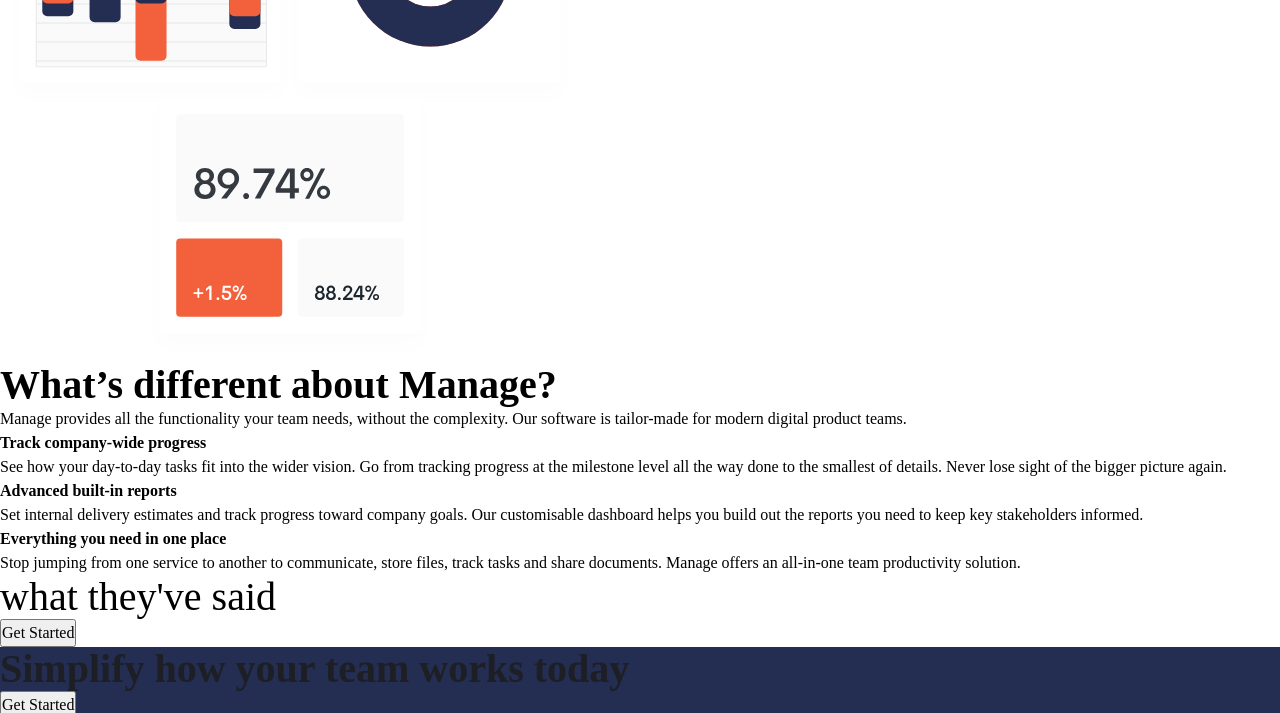
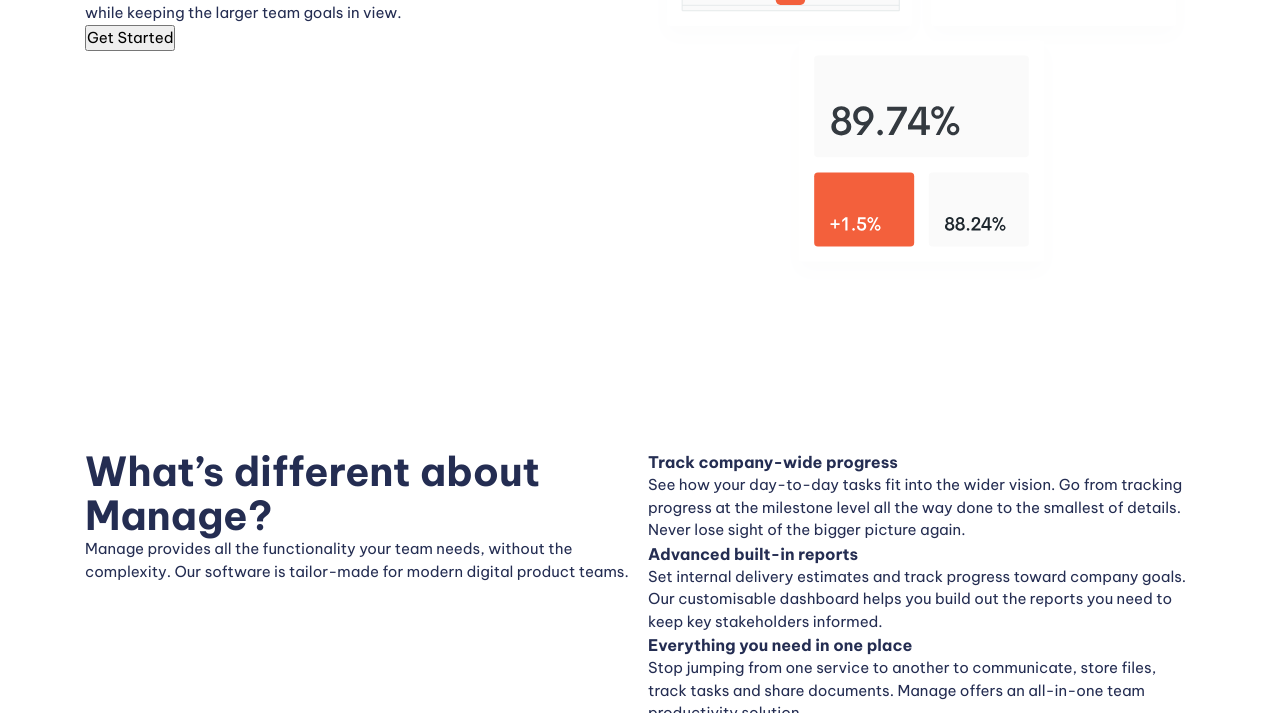
Before and after one commit to ruben-arcos/fem-manage-landing-page, a website built with Vite: page index.html in a window 1280 px wide. Shown: the part 448-1161 px from the top of the page. Built offline with nearby package versions, Linux system fonts and the light colour scheme.

Commit message:
continued styling the project. added new classes to the html file.

```diff
--- a/index.html
+++ b/index.html
@@ -31,7 +31,7 @@
     </header>
 
     <main>
-      <section>
+      <section class="padding-block-900">
         <div class="container">
           <div class="even-columns">
             <div>
@@ -51,7 +51,7 @@
         </div>
       </section>
 
-      <section>
+      <section class="padding-block-900">
         <div class="container">
           <div class="even-columns">
             <div>
@@ -69,14 +69,18 @@
                 <li>
                   <h3 class="fs-600 fw-bold">Track company-wide progress</h3>
                   <p>
-                    See how your day-to-day tasks fit into the wider vision. Go from tracking progress at the milestone level all the way done to the smallest of details. Never lose sight of the bigger picture again.
+                    See how your day-to-day tasks fit into the wider vision. Go
+                    from tracking progress at the milestone level all the way
+                    done to the smallest of details. Never lose sight of the
+                    bigger picture again.
                   </p>
                 </li>
                 <li>
                   <h3 class="fs-600 fw-bold">Advanced built-in reports</h3>
                   <p>
-                    Set internal delivery estimates and track progress toward company goals. Our customisable dashboard
-                    helps you build out the reports you need to keep key stakeholders informed.
+                    Set internal delivery estimates and track progress toward
+                    company goals. Our customisable dashboard helps you build
+                    out the reports you need to keep key stakeholders informed.
                   </p>
                 </li>
                 <li>
@@ -84,7 +88,9 @@
                     Everything you need in one place
                   </h3>
                   <p>
-                    Stop jumping from one service to another to communicate, store files, track tasks and share documents. Manage offers an all-in-one team productivity solution.
+                    Stop jumping from one service to another to communicate,
+                    store files, track tasks and share documents. Manage offers
+                    an all-in-one team productivity solution.
                   </p>
                 </li>
               </ul>
@@ -93,14 +99,14 @@
         </div>
       </section>
 
-      <section class="carousel">
+      <section class="carousel | padding-block-700">
         <h2 class="fs-secondary-heading">what they've said</h2>
         <!-- Carousel here -->
         <button class="button capitalize">get started</button>
       </section>
 
       <!-- cta = call to action -->
-      <section class="cta |  bg-primary-400 text-neutral-100">
+      <section class="cta | bg-accent-400 text-neutral-100 padding-block-700">
         <div class="container">
           <div class="even-columns">
             <div>
@@ -109,16 +115,16 @@
               </p>
             </div>
             <div>
-              <button class="button capitalize" data-type="'inverted">get started</button>
+              <button class="button capitalize" data-type="'inverted">
+                get started
+              </button>
             </div>
           </div>
-
         </div>
       </section>
-
     </main>
 
-    <footer class="bd-neutral-900 text-neutral-100">
+    <footer class="padding-block-700 bg-neutral-900 text-neutral-100">
       <div class="container">
         <div class="even-columns">
           <div>
@@ -146,7 +152,7 @@
           </div>
           <div>
             <form action="">
-        <input type="email">
+              <input type="email" />
               <button class="button capitalize">go</button>
               <p class="capitalize">copyright 2024. All rights reserved</p>
             </form>
--- a/style.css
+++ b/style.css
@@ -4,8 +4,8 @@
 
   --clr-primary-400: hsl(228, 39%, 23%);
 
-  --clr-neutral-100: hsl(227, 12%, 13%);
-  --clr-neutral-900: hsl(0, 0%, 0%);
+  --clr-neutral-900: hsl(232, 12%, 13%);
+  --clr-neutral-100: hsl(0, 0%, 100%);
 
   --ff-primary: "Be Vietnam Pro", sans-serif;
 
@@ -29,6 +29,16 @@
   --fs-secondary-heading: var(--fs-700);
   --fs-nav: var(--fs-500);
   --fs-button: var(--fs-300);
+
+  --size-100: 0.25rem;
+  --size-200: 0.5rem;
+  --size-300: 0.75rem;
+  --size-400: 1rem;
+  --size-500: 1.5rem;
+  --size-600: 2rem;
+  --size-700: 3rem;
+  --size-800: 4rem;
+  --size-900: 5rem;
 }
 
 @media (min-width: 50em) {
@@ -150,9 +160,15 @@
   background-color: var(--clr-neutral-900);
 }
 
-.fw-bold { font-weight: var(--fw-bold); }
-.fw-semi-bold { font-weight: var(--fw-semi-bold); }
-.fw-regular { font-weight: var(--fw-regular); }
+.fw-bold {
+  font-weight: var(--fw-bold);
+}
+.fw-semi-bold {
+  font-weight: var(--fw-semi-bold);
+}
+.fw-regular {
+  font-weight: var(--fw-regular);
+}
 
 .fs-primary-heading {
   font-size: var(--fs-primary-heading);
@@ -163,10 +179,54 @@
   line-height: 1.1;
 }
 
-.fs-300 { font-size: var(--fs-300); }
-.fs-400 { font-size: var(--fs-400); }
-.fs-500 { font-size: var(--fs-500); }
-.fs-600 { font-size: var(--fs-600); }
+.fs-300 {
+  font-size: var(--fs-300);
+}
+.fs-400 {
+  font-size: var(--fs-400);
+}
+.fs-500 {
+  font-size: var(--fs-500);
+}
+.fs-600 {
+  font-size: var(--fs-600);
+}
+
+.padding-block-700 {
+  padding-block: var(--size-700);
+}
+
+.padding-block-900 {
+  padding-block: var(--size-900);
+}
+
+.container {
+  --max-width: 1110px;
+  --padding: 1rem;
+
+  width: min(var(--max-width), 100% - (var(--padding) * 2));
+  margin-inline: auto;
+}
+
+.even-columns {
+  display: grid;
+  gap: 1rem;
+}
+
+@media (min-width: 50em) {
+  .even-columns {
+    grid-auto-flow: column;
+    grid-auto-columns: 1fr;
+  }
+}
+
+/* general styling */
+
+body {
+  font-size: var(--fs-body);
+  font-family: var(--ff-body);
+  color: var(--clr-primary-400);
+}
 
 .capitalize {
   text-transform: capitalize;
```
Lines whose indentation alone changed are shown as unchanged.
